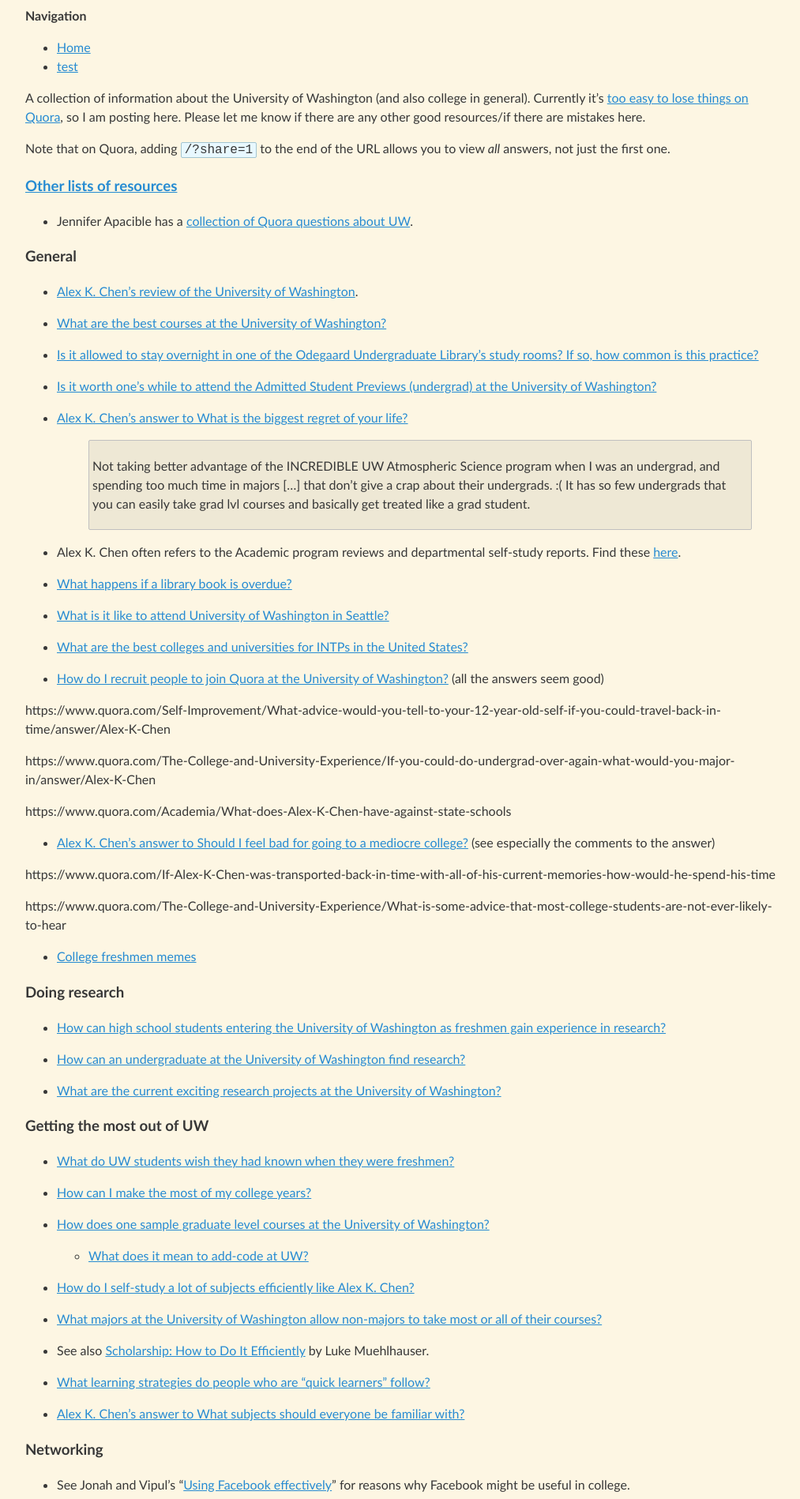
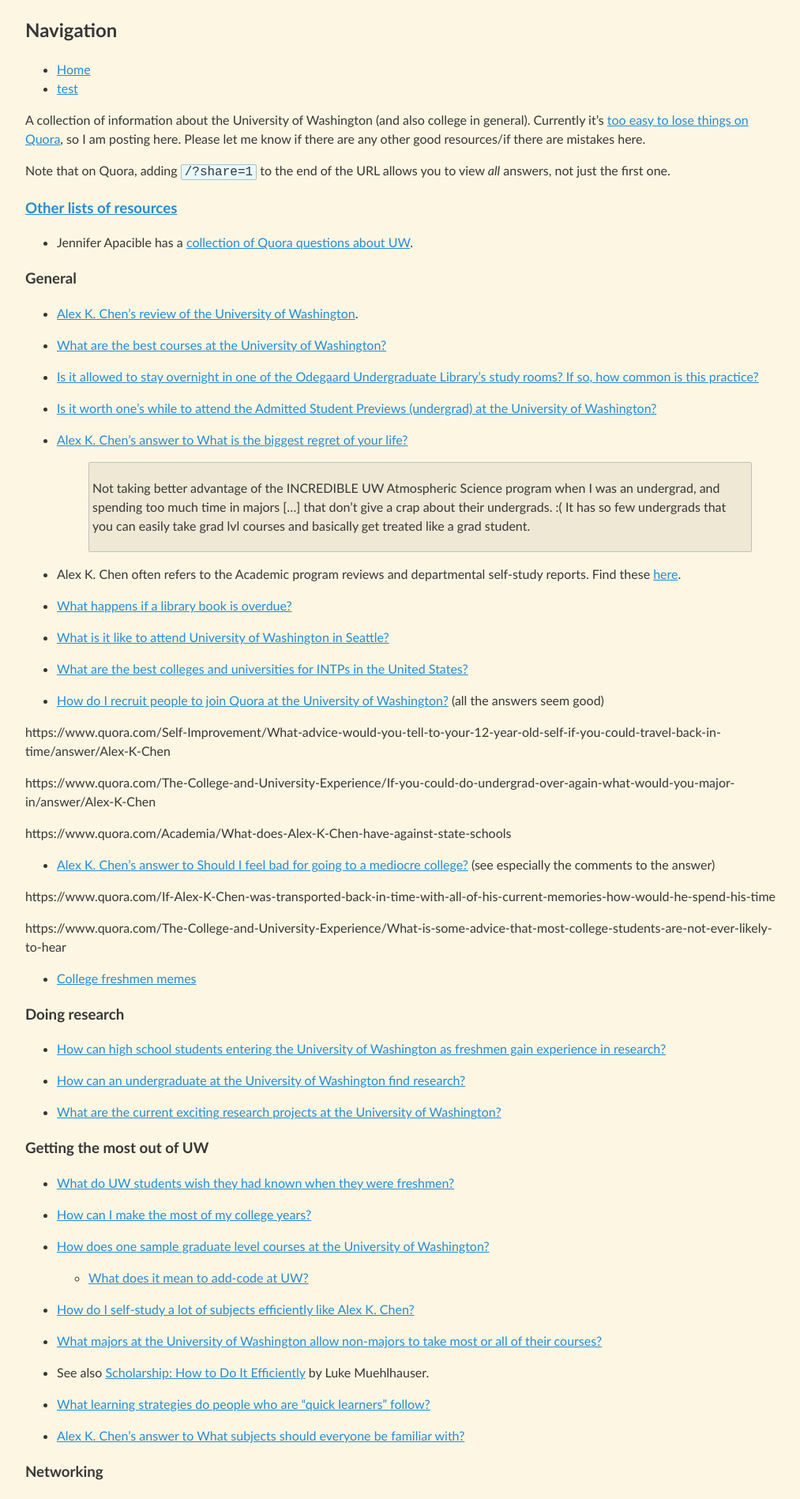
Before and after one commit to riceissa/abc, a Jekyll site: the page built from uw.markdown, in a window 1280 px wide. Shown: the top 1898 px of the page at 79% size, without its empty margins (128-1141 px from the left). Built offline with Jekyll 4.4.1, drawn with Linux system fonts in a browser that asks for light colours; Markdown is read by kramdown in place of the engine named in the settings.

Commit message:
surround nav and content for css

```diff
--- a/_layouts/default.html
+++ b/_layouts/default.html
@@ -9,11 +9,13 @@
 <body>
 
 <header>
-<strong>Navigation</strong>
+<h2>Navigation</h2>
 {% include nag.html %}
 </header>
 
+<div id="content">
   {{content}}
+</div>
 
 
 {% include nag.html %}
```
